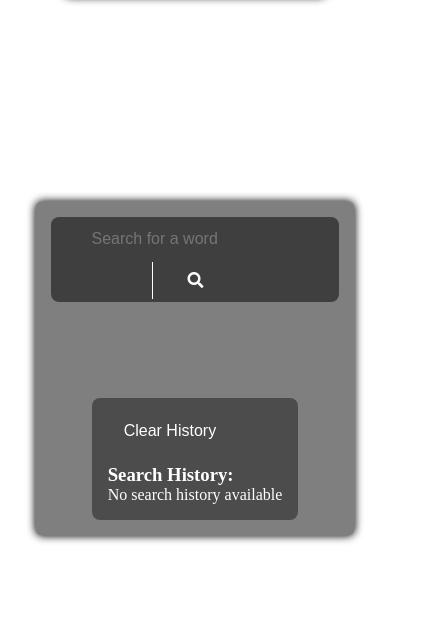
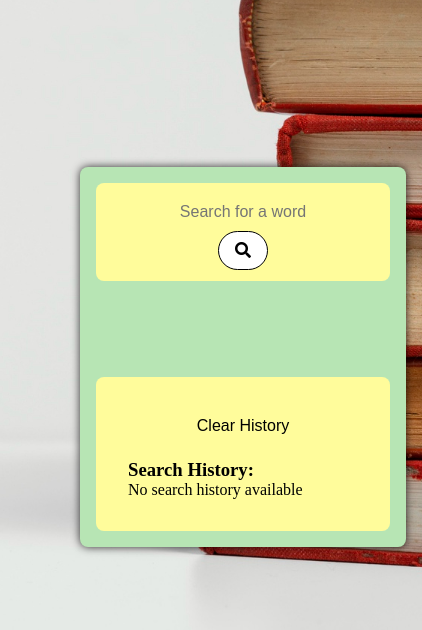
Before and after one commit to Pasachiya/Dictionary-using-API, a plain HTML site: page index.html in a window 390 px wide. Shown: the part 214-844 px from the top of the page, 422 px wide, since content can reach past the window. Drawn offline with Linux system fonts and the light colour scheme.

Commit message:
modified by lasith

```diff
--- a/styles.css
+++ b/styles.css
@@ -1,5 +1,3 @@
-/* styles.css */
-
 /* Reset default margin and padding */
 * {
     margin: 0;
@@ -7,30 +5,36 @@
     box-sizing: border-box;
 }
 
-/* Center the content vertically and horizontally */
+/* Align the content to the left side */
 body {
     display: grid;
-    place-items: center;
-    background-image: url("background.jpg");
+    justify-content: start;
+    align-items: center;
+    background-image: url("2148898330.jpg");
     background-size: cover;
     background-repeat: no-repeat;
     background-position: center;
     min-height: 100vh;
+    padding-left: 4rem; /* Add padding to move content slightly away from the edge */
 }
 
+/* Style the main container of the page */
 .page {
     display: flex;
     flex-direction: column;
-    align-items: center;
-    justify-content: center;
+    align-items: center; /* Center items horizontally */
+    justify-content: center; /* Center items vertically */
     margin: 2rem;
     padding: 2rem;
-    background-color: rgba(0, 0, 0, 0.5);
+    background-color: rgb(183, 229, 180);
     border-radius: 0.5rem;
-    box-shadow: 0 0 .5rem rgba(0, 0, 0, 8);
+    box-shadow: 0 0 0.5rem rgba(0, 0, 0, 0.8);
     gap: 1rem;
+    max-width: 600px; /* Adjust width to fit content appropriately */
+    width: 100%;
 }
 
+/* Style for header section */
 .header {
     display: flex;
     flex-direction: column;
@@ -38,23 +42,34 @@ body {
     justify-content: center;
     margin: 2rem;
     padding: 2rem;
-    background-color: rgba(0, 0, 0, 0.5);
+    background-color: rgba(255, 163, 71, 0.923);
     border-radius: 0.5rem;
-    box-shadow: 0 0 .5rem rgba(0, 0, 0, 8);
+    box-shadow: 0 0 0.5rem rgba(0, 0, 0, 0.8);
+    text-decoration-color: #000000;
+    width: 100%;
+}
+
+/* Style for header text */
+h1 {
+    font-style: normal;
 }
 
 /* Style the main card container */
 .card {
-    width: auto;
-    background-color: rgba(0, 0, 0, 0.8);
-    padding: 3rem 2rem;
-    border-radius: 1rem;
-    box-shadow: 0 0 .5rem rgba(0, 0, 0, 8);
+    display: flex;
+    flex-direction: column;
+    align-items: center; /* Center items horizontally */
+    width: 100%;
+    background-color: rgb(255, 252, 155);
+    padding: 4rem;
+    margin: 0.5rem auto; /* Center the card with auto margin */
+    border-radius: 0.5rem;
+    box-shadow: 0 0 0.5rem rgba(0, 0, 0, 0.8);
 }
 
 /* Style individual properties within the card */
 .property {
-    color: white;
+    color: rgb(0, 0, 0);
     display: flex;
     align-items: flex-start;
     margin: 1rem 0;
@@ -67,82 +82,95 @@ body {
     justify-content: center;
     align-items: center;
     flex-wrap: wrap;
-    width: 100%;
-    max-width: 500px;
-    height: 10vh;
+    width: auto;
     margin-bottom: 2rem;
-    background-color: rgba(0, 0, 0, 0.5);
+    background-color: rgb(255, 252, 155);
     border-radius: 0.5rem;
+    padding: 0.7rem; /* Add padding to create space around the input and button */
 }
 
 /* Style input and button within the search form */
 .search-form input,
 .search-form button {
-    flex-basis: 70%;
     font-size: 1rem;
-    padding: .6rem 1rem;
+    padding: 0.6rem 1rem;
     border: none;
     outline: none;
     background-color: transparent;
-    color: rgb(254, 252, 252);
+    color: rgb(0, 0, 0);
+    text-align: center;
+    width: auto; /* Ensure width is auto to fit content */
+    flex: 0 1 auto; /* Allow elements to grow and shrink based on their content */
 }
 
 /* Style the search button */
 .search-form button {
-    flex-basis: 30%;
     cursor: pointer;
-    border-left: 1px solid white;
+    border: 0.5px solid rgb(0, 0, 0);
+    border-radius: 20rem;
+    background-color: white; /* Ensure button has a background */
 }
 
 /* Highlight the search button on hover */
 .search-form button:hover {
-    background-color: white;
-    color: black;
-    box-shadow: 0 0 .5rem #fff, inset 0 0 .5rem rgba(0, 0, 0, 8);
+    background-color: black;
+    color: white;
+    box-shadow: 0 0 0.5rem #fff, inset 0 0 0.5rem rgba(0, 0, 0, 0.8);
 }
 
 /* Additional styling for the search history section */
 .search-history {
     margin-top: 1rem;
-    color: white;
-    /* Add any additional styling you'd like for the search history */
+    color: rgb(0, 0, 0);
+    width: 100%;
 }
 
 /* Add styling for the history section */
 .history-section {
+    display: flex;
+    flex-direction: column;
+    align-items: center;
+    justify-content: center;
     margin-top: 2rem;
-    padding: 1rem;
-    background-color: rgba(0, 0, 0, 0.4);
+    padding: 2rem;
+    background-color: rgb(255, 252, 155);
     border-radius: 0.5rem;
+    max-width: 600px; /* Adjust width to fit content appropriately */
+    width: 100%;
 }
 
+/* Style for clear history button */
 .clear-history-button {
     background-color: transparent;
-    color: #ffffff;
+    color: #000000;
     border: none;
     cursor: pointer;
     font-size: 1rem;
-    padding: 0.5rem 1rem;
+    padding: 0.5rem;
     transition: background-color 0.3s ease;
 }
 
+/* Hover effect for clear history button */
 .clear-history-button:hover {
-    background-color: rgba(255, 255, 255, 0.2);
+    background-color: rgba(0, 0, 0, 0.216);
     color: black;
 }
 
+/* Style for suggestions section */
 .suggestions {
     margin-top: 1rem;
-    color: white;
+    color: rgb(0, 0, 0);
     max-width: 500px;
     width: 100%;
 }
 
+/* Style for suggestions list */
 .suggestions ul {
     list-style-type: none;
     padding: 0;
 }
 
+/* Style for each suggestion item */
 .suggestions ul li {
     padding: 0.5rem 1rem;
     background-color: rgba(255, 255, 255, 0.2);
@@ -152,19 +180,21 @@ body {
     transition: background-color 0.3s ease;
 }
 
+/* Hover effect for suggestion items */
 .suggestions ul li:hover {
     background-color: rgba(255, 255, 255, 0.4);
 }
 
-/* Responsive styles */
+/* Responsive styles for screens with max-width of 768px */
 @media (max-width: 768px) {
     .page {
         flex-direction: column;
         gap: 2rem;
+        align-items: center; /* Center items for smaller screens */
     }
 
     .search-form {
-        width: 80%;
+        width: auto;
     }
 
     .suggestions {
@@ -172,14 +202,16 @@ body {
     }
 }
 
+/* Responsive styles for screens with max-width of 480px */
 @media (max-width: 480px) {
     .page {
         margin: 1rem;
         padding: 1rem;
+        align-items: center; /* Center items for smaller screens */
     }
 
     .search-form {
-        width: 100%;
+        width: auto;
     }
 
     .suggestions {
```
Also changed, not shown: 2148898330.jpg (added), 3d-stack-books.jpg (added), background2.jpg (added), pexels-pixabay-267586.jpg (added), 2 other files.
